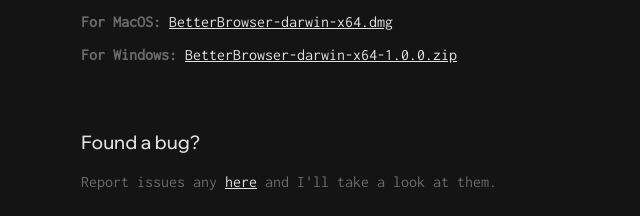
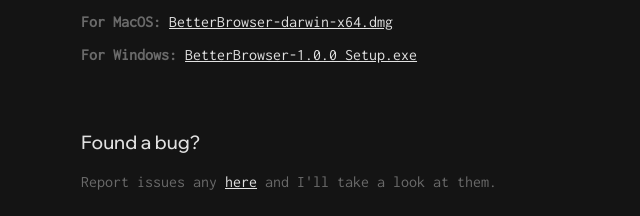
Before and after one commit to marinawooden/BetterBrowser, a plain HTML site: page index.html in a window 1280 px wide. Shown: the part 272-488 px from the top of the page, 309-949 px from the left. Drawn offline with Linux system fonts and the light colour scheme.

Commit message:
Windows build

```diff
--- a/index.html
+++ b/index.html
@@ -38,7 +38,7 @@
       </p>
       <p>
         <strong>For Windows:</strong>
-        <a href=".">BetterBrowser-darwin-x64-1.0.0.zip</a>
+        <a href="https://andrew-j-larson.github.io/mediafire-direct/?dl=https://www.mediafire.com/file/vrsibrly2j60qkb/file">BetterBrowser-1.0.0 Setup.exe</a>
       </p>
     </section>
     <section id="bugs-report">
```
